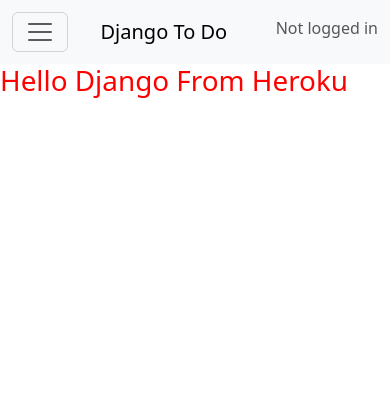
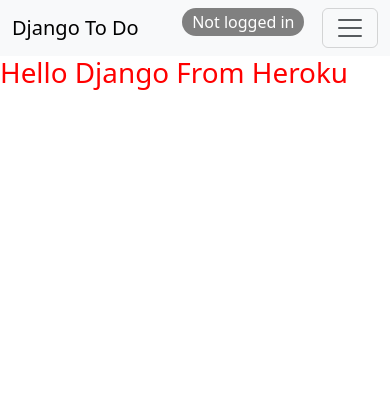
Before and after one commit to craigallendev/django-checklist, a Django app: page / in a window 390 px wide. Shown: the top 420 px of the page. Run offline with Django 4.2, Linux system fonts and the light colour scheme; some libraries are stand-ins or nearby versions.

Commit message:
Make nav bar responsive

```diff
--- a/static/css/style.css
+++ b/static/css/style.css
@@ -9,8 +9,30 @@ body {
     min-height: 100vh;
 }
 
+/* Nav Bar */
+
+#user-status {
+    color: white;
+    padding: 2px 10px;
+    border-radius: 20px;
+    margin-bottom: auto;
+    margin-left: 10px;
+    background-color: grey;
+}
+
 /* Footer */
 #footer {
     text-align: center;
     padding: 10px;
 }
+
+
+/* Media queries */
+@media only screen and (min-width: 768px) {
+    #user-status {
+        order: 3;
+    }
+    #logo {
+        order: 2;
+    }
+}
--- a/templates/base.html
+++ b/templates/base.html
@@ -30,6 +30,13 @@
     </div>
     <nav class="navbar navbar-expand-md bg-body-tertiary">
         <div class="container-fluid justify-content-between">
+            <div id="logo">
+                <a class="navbar-brand" href="#">Django To Do</a>
+            </div>
+            <div id="user-status">
+                        <a class="nav-link" href="#" data-bs-toggle="offcanvas" data-bs-target="#offcanvasUserStatus"
+                            aria-controls="offcanvasRight">Not logged in</a>
+            </div>
             <button class="navbar-toggler" type="button" data-bs-toggle="collapse" data-bs-target="#navbarToggler"
                 aria-controls="navbarToggler" aria-expanded="false" aria-label="Toggle navigation">
                 <span class="navbar-toggler-icon"></span>
@@ -44,17 +51,6 @@
                     </li>
                     <li class="nav-item">
                         <a class="nav-link" href="#">Heroku</a>
-                    </li>
-                </ul>
-            </div>
-            <div>
-                <a class="navbar-brand" href="#">Django To Do</a>
-            </div>
-            <div>
-                <ul class="navbar-nav me-auto mb-2 mb-lg-0">
-                    <li class="nav-item">
-                        <a class="nav-link" href="#" data-bs-toggle="offcanvas" data-bs-target="#offcanvasUserStatus"
-                            aria-controls="offcanvasRight">Not logged in</a>
                     </li>
                 </ul>
             </div>
```
